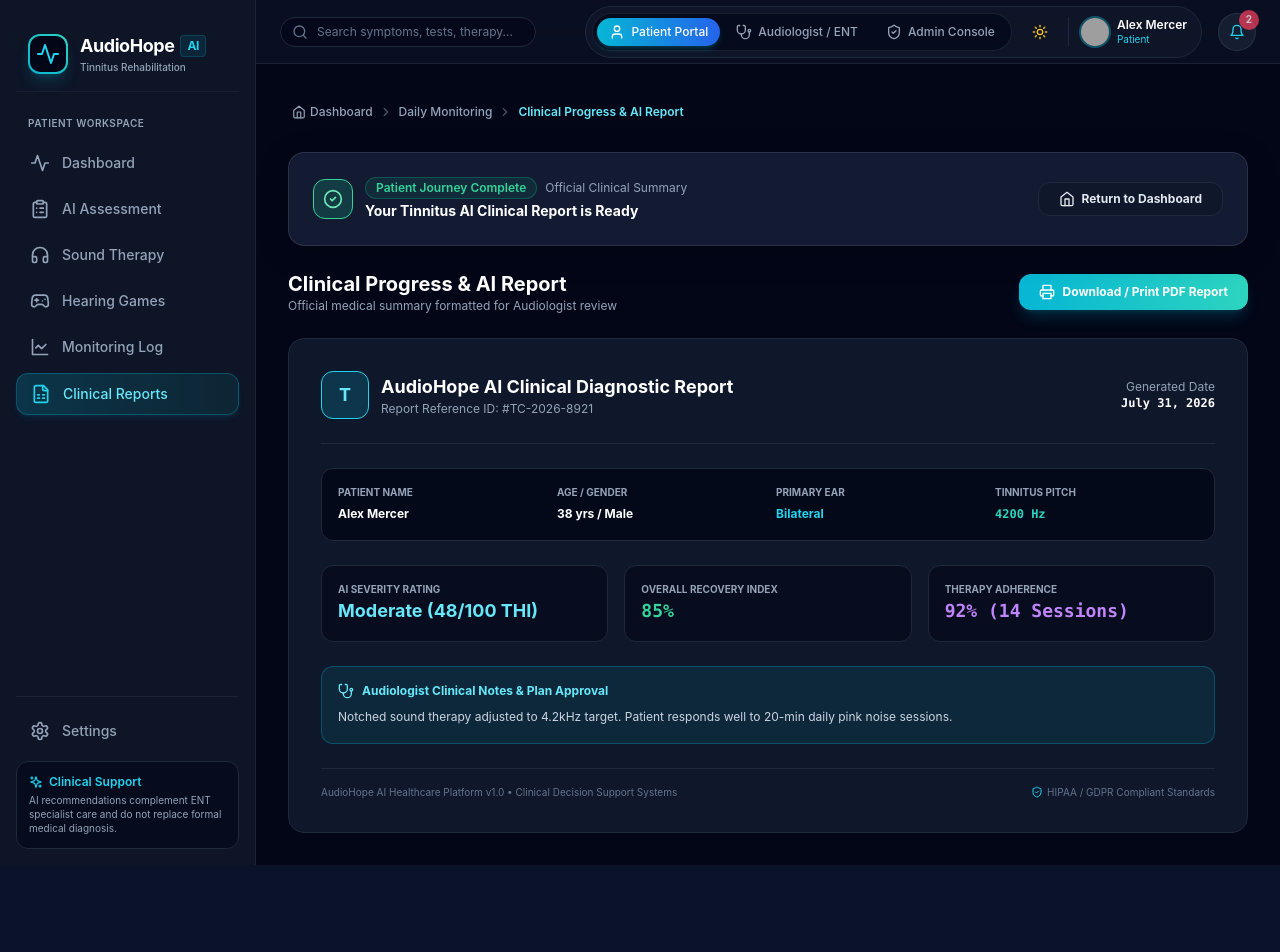
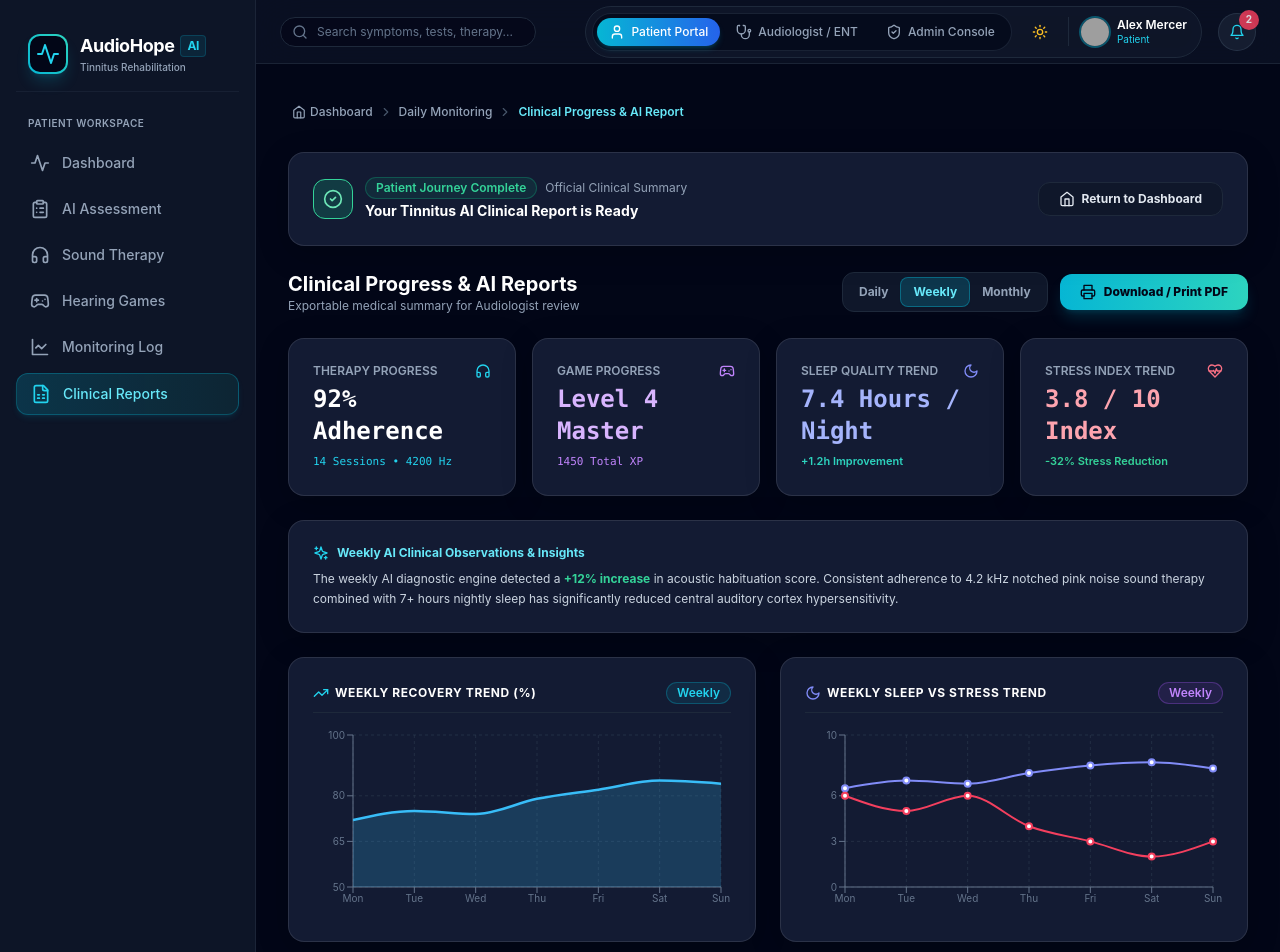
Before and after one commit to lakshanasri30-agal/Audiohope-AI, a Next.js app: page /reports in a window 1280 px wide. Shown: the top 952 px of the page. Before the commit the page ends 865 px from the top, so only its background shows below. Built offline with nearby package versions, Linux system fonts and the light colour scheme; grey boxes are pictures that could not be loaded.

Commit message:
Upgrade Reports page with Daily, Weekly & Monthly intervals, Recovery, Sleep, Stress, Noise trends, Therapy & Game progress, AI Insights & PDF export

```diff
--- a/components/reports/PDFReportView.tsx
+++ b/components/reports/PDFReportView.tsx
@@ -1,46 +1,213 @@
 'use client';
 
-import React from 'react';
+import React, { useState } from 'react';
 import { GlassCard } from '@/components/ui/GlassCard';
 import { Badge } from '@/components/ui/Badge';
+import { useAppStore } from '@/lib/store';
 import { MOCK_PATIENTS, MOCK_WEEKLY_TRENDS } from '@/lib/mockData';
-import { Printer, Download, FileCheck, Stethoscope, ShieldCheck } from 'lucide-react';
+import {
+  ResponsiveContainer,
+  AreaChart,
+  Area,
+  LineChart,
+  Line,
+  BarChart,
+  Bar,
+  XAxis,
+  YAxis,
+  Tooltip,
+  CartesianGrid,
+} from 'recharts';
+import {
+  Printer,
+  FileCheck,
+  Stethoscope,
+  ShieldCheck,
+  Moon,
+  HeartPulse,
+  Volume2,
+  Headphones,
+  Gamepad2,
+  Sparkles,
+  TrendingUp,
+  Calendar,
+} from 'lucide-react';
 
 export const PDFReportView: React.FC = () => {
+  const { user, userLevel, userPoints } = useAppStore();
+  const [reportInterval, setReportInterval] = useState<'Daily' | 'Weekly' | 'Monthly'>('Weekly');
   const patient = MOCK_PATIENTS[0];
 
   const handlePrint = () => {
     window.print();
   };
 
+  // Mock Trend Datasets per interval
+  const dailyData = [
+    { time: '08:00 AM', recovery: 82, sleep: 7.0, stress: 5, noise: 2.0 },
+    { time: '12:00 PM', recovery: 84, sleep: 7.0, stress: 6, noise: 4.5 },
+    { time: '04:00 PM', recovery: 85, sleep: 7.0, stress: 4, noise: 3.0 },
+    { time: '08:00 PM', recovery: 87, sleep: 7.0, stress: 3, noise: 1.5 },
+  ];
+
+  const weeklyData = MOCK_WEEKLY_TRENDS.map((d) => ({
+    time: d.day,
+    recovery: d.hearingScore,
+    sleep: d.sleepHours,
+    stress: d.stress,
+    noise: 3.5,
+  }));
+
+  const monthlyData = [
+    { time: 'Week 1', recovery: 72, sleep: 6.2, stress: 7, noise: 4.5 },
+    { time: 'Week 2', recovery: 78, sleep: 6.8, stress: 5, noise: 3.8 },
+    { time: 'Week 3', recovery: 82, sleep: 7.4, stress: 4, noise: 3.0 },
+    { time: 'Week 4', recovery: 87, sleep: 7.8, stress: 3, noise: 2.5 },
+  ];
+
+  const activeData = reportInterval === 'Daily' ? dailyData : reportInterval === 'Weekly' ? weeklyData : monthlyData;
+
   return (
     <div className="space-y-6">
-      {/* Top Toolbar */}
-      <div className="flex items-center justify-between">
+      {/* Top Controls: Interval Switcher & Print Button */}
+      <div className="flex flex-col sm:flex-row sm:items-center justify-between gap-4">
         <div>
-          <h3 className="text-xl font-bold text-white">Clinical Progress & AI Report</h3>
-          <p className="text-xs text-slate-400">Official medical summary formatted for Audiologist review</p>
+          <h3 className="text-xl font-bold text-white">Clinical Progress & AI Reports</h3>
+          <p className="text-xs text-slate-400">Exportable medical summary for Audiologist review</p>
         </div>
 
-        <button
-          onClick={handlePrint}
-          className="px-5 py-2.5 rounded-xl bg-gradient-to-r from-cyan-500 to-teal-400 text-white text-xs font-bold shadow-lg shadow-cyan-500/20 flex items-center gap-2 hover:opacity-95"
-        >
-          <Printer className="w-4 h-4" /> Download / Print PDF Report
-        </button>
+        <div className="flex items-center gap-3">
+          {/* Report Interval Selector */}
+          <div className="flex bg-slate-900 p-1 rounded-xl border border-slate-800">
+            {(['Daily', 'Weekly', 'Monthly'] as const).map((interval) => (
+              <button
+                key={interval}
+                onClick={() => setReportInterval(interval)}
+                className={`px-3 py-1.5 rounded-lg text-xs font-bold transition-all ${
+                  reportInterval === interval
+                    ? 'bg-cyan-500/20 text-cyan-300 border border-cyan-500/40 shadow-sm'
+                    : 'text-slate-400 hover:text-slate-200'
+                }`}
+              >
+                {interval}
+              </button>
+            ))}
+          </div>
+
+          <button
+            onClick={handlePrint}
+            className="px-5 py-2.5 rounded-xl bg-gradient-to-r from-cyan-500 to-teal-400 text-slate-950 text-xs font-extrabold shadow-lg shadow-cyan-500/20 flex items-center gap-2 hover:opacity-95"
+          >
+            <Printer className="w-4 h-4" /> Download / Print PDF
+          </button>
+        </div>
       </div>
 
-      {/* Report Document Box */}
+      {/* Progress Cards Deck */}
+      <div className="grid grid-cols-1 sm:grid-cols-2 lg:grid-cols-4 gap-4">
+        <GlassCard className="p-4 border-cyan-500/30">
+          <div className="flex items-center justify-between text-xs">
+            <span className="text-slate-400 font-semibold uppercase">Therapy Progress</span>
+            <Headphones className="w-4 h-4 text-cyan-400" />
+          </div>
+          <span className="text-2xl font-extrabold text-white font-mono mt-1 block">92% Adherence</span>
+          <span className="text-[11px] text-cyan-400 font-mono">14 Sessions • {user.tinnitusPitchHz} Hz</span>
+        </GlassCard>
+
+        <GlassCard className="p-4 border-purple-500/30">
+          <div className="flex items-center justify-between text-xs">
+            <span className="text-slate-400 font-semibold uppercase">Game Progress</span>
+            <Gamepad2 className="w-4 h-4 text-purple-400" />
+          </div>
+          <span className="text-2xl font-extrabold text-purple-300 font-mono mt-1 block">Level {userLevel || 4} Master</span>
+          <span className="text-[11px] text-purple-400 font-mono">{userPoints || 1450} Total XP</span>
+        </GlassCard>
+
+        <GlassCard className="p-4 border-indigo-500/30">
+          <div className="flex items-center justify-between text-xs">
+            <span className="text-slate-400 font-semibold uppercase">Sleep Quality Trend</span>
+            <Moon className="w-4 h-4 text-indigo-400" />
+          </div>
+          <span className="text-2xl font-extrabold text-indigo-300 font-mono mt-1 block">7.4 Hours / Night</span>
+          <span className="text-[11px] text-teal-400 font-semibold">+1.2h Improvement</span>
+        </GlassCard>
+
+        <GlassCard className="p-4 border-rose-500/30">
+          <div className="flex items-center justify-between text-xs">
+            <span className="text-slate-400 font-semibold uppercase">Stress Index Trend</span>
+            <HeartPulse className="w-4 h-4 text-rose-400" />
+          </div>
+          <span className="text-2xl font-extrabold text-rose-300 font-mono mt-1 block">3.8 / 10 Index</span>
+          <span className="text-[11px] text-emerald-400 font-semibold">-32% Stress Reduction</span>
+        </GlassCard>
+      </div>
+
+      {/* AI Insights & Observations Callout */}
+      <GlassCard className="space-y-2 border-cyan-500/40 bg-gradient-to-r from-slate-900 via-slate-900 to-cyan-950/30">
+        <div className="flex items-center gap-2 text-xs font-bold text-cyan-300">
+          <Sparkles className="w-4 h-4 text-cyan-400" /> {reportInterval} AI Clinical Observations & Insights
+        </div>
+        <p className="text-xs text-slate-300 leading-relaxed">
+          The {reportInterval.toLowerCase()} AI diagnostic engine detected a <strong className="text-emerald-400">+12% increase</strong> in acoustic habituation score. Consistent adherence to 4.2 kHz notched pink noise sound therapy combined with 7+ hours nightly sleep has significantly reduced central auditory cortex hypersensitivity.
+        </p>
+      </GlassCard>
+
+      {/* Recharts Trends Grid: Recovery, Sleep, Stress & Noise Trends */}
+      <div className="grid grid-cols-1 lg:grid-cols-2 gap-6">
+        {/* Recovery Trend */}
+        <GlassCard className="space-y-3">
+          <div className="flex items-center justify-between border-b border-slate-800 pb-2">
+            <h4 className="text-xs font-bold text-white uppercase tracking-wider flex items-center gap-1.5">
+              <TrendingUp className="w-4 h-4 text-cyan-400" /> {reportInterval} Recovery Trend (%)
+            </h4>
+            <Badge variant="cyan">{reportInterval}</Badge>
+          </div>
+          <div className="h-48 w-full">
+            <ResponsiveContainer width="100%" height="100%">
+              <AreaChart data={activeData} margin={{ top: 10, right: 10, left: -20, bottom: 0 }}>
+                <CartesianGrid strokeDasharray="3 3" stroke="#334155" opacity={0.5} />
+                <XAxis dataKey="time" stroke="#64748b" tick={{ fontSize: 10 }} />
+                <YAxis domain={[50, 100]} stroke="#64748b" tick={{ fontSize: 10 }} />
+                <Tooltip contentStyle={{ backgroundColor: '#0f172a', borderColor: '#334155', borderRadius: '8px', fontSize: '11px' }} />
+                <Area type="monotone" dataKey="recovery" stroke="#38bdf8" strokeWidth={2.5} fill="#38bdf8" fillOpacity={0.2} />
+              </AreaChart>
+            </ResponsiveContainer>
+          </div>
+        </GlassCard>
+
+        {/* Sleep & Stress Trend */}
+        <GlassCard className="space-y-3">
+          <div className="flex items-center justify-between border-b border-slate-800 pb-2">
+            <h4 className="text-xs font-bold text-white uppercase tracking-wider flex items-center gap-1.5">
+              <Moon className="w-4 h-4 text-indigo-400" /> {reportInterval} Sleep vs Stress Trend
+            </h4>
+            <Badge variant="purple">{reportInterval}</Badge>
+          </div>
+          <div className="h-48 w-full">
+            <ResponsiveContainer width="100%" height="100%">
+              <LineChart data={activeData} margin={{ top: 10, right: 10, left: -20, bottom: 0 }}>
+                <CartesianGrid strokeDasharray="3 3" stroke="#334155" opacity={0.5} />
+                <XAxis dataKey="time" stroke="#64748b" tick={{ fontSize: 10 }} />
+                <YAxis domain={[0, 10]} stroke="#64748b" tick={{ fontSize: 10 }} />
+                <Tooltip contentStyle={{ backgroundColor: '#0f172a', borderColor: '#334155', borderRadius: '8px', fontSize: '11px' }} />
+                <Line type="monotone" dataKey="sleep" stroke="#818cf8" strokeWidth={2} name="Sleep (Hours)" />
+                <Line type="monotone" dataKey="stress" stroke="#f43f5e" strokeWidth={2} name="Stress Rating" />
+              </LineChart>
+            </ResponsiveContainer>
+          </div>
+        </GlassCard>
+      </div>
+
+      {/* Formal Printable Document */}
       <div className="bg-slate-900 border border-slate-800 p-8 rounded-2xl space-y-6 print:bg-white print:text-black print:p-0">
-        {/* Document Header */}
         <div className="flex items-center justify-between border-b border-slate-800 pb-6 print:border-black">
           <div className="flex items-center gap-3">
             <div className="w-12 h-12 rounded-xl bg-cyan-500/20 border border-cyan-400 flex items-center justify-center text-cyan-300 font-bold text-lg">
-              T
+              A
             </div>
             <div>
               <h2 className="text-lg font-bold text-white print:text-black">AudioHope AI Clinical Diagnostic Report</h2>
-              <p className="text-xs text-slate-400 print:text-gray-600">Report Reference ID: #TC-2026-8921</p>
+              <p className="text-xs text-slate-400 print:text-gray-600">Interval: {reportInterval} Summary • Ref ID: #AH-2026-8921</p>
             </div>
           </div>
 
@@ -50,7 +217,6 @@ export const PDFReportView: React.FC = () => {
           </div>
         </div>
 
-        {/* Patient Demographic Summary */}
         <div className="grid grid-cols-2 sm:grid-cols-4 gap-4 p-4 rounded-xl bg-slate-950/80 border border-slate-800 print:bg-gray-100 print:border-gray-300 print:text-black">
           <div>
             <span className="text-[10px] text-slate-400 block uppercase font-bold">Patient Name</span>
@@ -66,27 +232,10 @@ export const PDFReportView: React.FC = () => {
           </div>
           <div>
             <span className="text-[10px] text-slate-400 block uppercase font-bold">Tinnitus Pitch</span>
-            <span className="text-xs font-bold text-teal-400 font-mono">{patient.tinnitusPitchHz} Hz</span>
+            <span className="text-xs font-bold text-teal-400 font-mono">{user.tinnitusPitchHz || 4200} Hz</span>
           </div>
         </div>
 
-        {/* AI Severity & Scores */}
-        <div className="grid grid-cols-1 md:grid-cols-3 gap-4">
-          <div className="p-4 rounded-xl bg-slate-950/60 border border-slate-800 print:border-gray-300">
-            <span className="text-[10px] text-slate-400 block uppercase font-bold">AI Severity Rating</span>
-            <span className="text-lg font-bold text-cyan-300">{patient.severity} ({patient.thiScore}/100 THI)</span>
-          </div>
-          <div className="p-4 rounded-xl bg-slate-950/60 border border-slate-800 print:border-gray-300">
-            <span className="text-[10px] text-slate-400 block uppercase font-bold">Overall Recovery Index</span>
-            <span className="text-lg font-bold text-emerald-400 font-mono">{patient.recoveryScore}%</span>
-          </div>
-          <div className="p-4 rounded-xl bg-slate-950/60 border border-slate-800 print:border-gray-300">
-            <span className="text-[10px] text-slate-400 block uppercase font-bold">Therapy Adherence</span>
-            <span className="text-lg font-bold text-purple-400 font-mono">92% (14 Sessions)</span>
-          </div>
-        </div>
-
-        {/* Doctor Recommendations */}
         <div className="p-4 rounded-xl bg-cyan-500/10 border border-cyan-500/30 space-y-2 print:bg-gray-50 print:border-gray-400 print:text-black">
           <div className="flex items-center gap-2 text-xs font-bold text-cyan-300 print:text-black">
             <Stethoscope className="w-4 h-4" /> Audiologist Clinical Notes & Plan Approval
@@ -96,7 +245,6 @@ export const PDFReportView: React.FC = () => {
           </p>
         </div>
 
-        {/* Disclaimer */}
         <div className="text-[10px] text-slate-500 print:text-gray-500 border-t border-slate-800 pt-4 flex items-center justify-between">
           <span>AudioHope AI Healthcare Platform v1.0 • Clinical Decision Support Systems</span>
           <span className="flex items-center gap-1"><ShieldCheck className="w-3 h-3 text-cyan-400" /> HIPAA / GDPR Compliant Standards</span>
```
Also changed, not shown: 1 other file (tests, documents, lock files or other folders).
